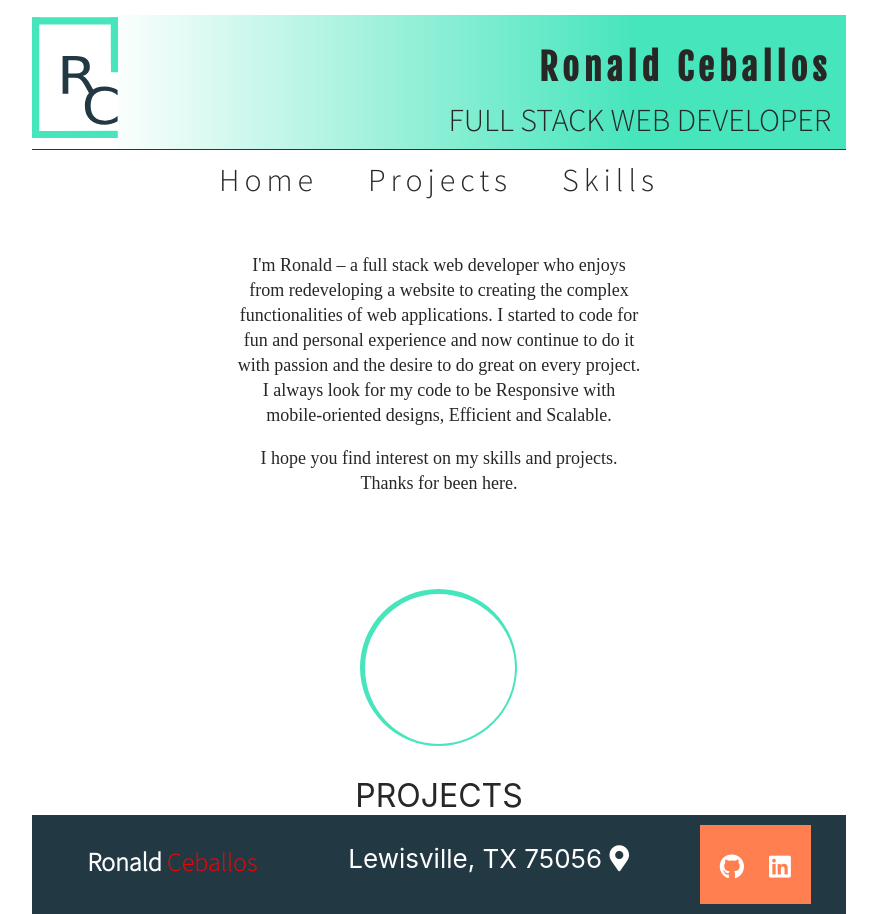
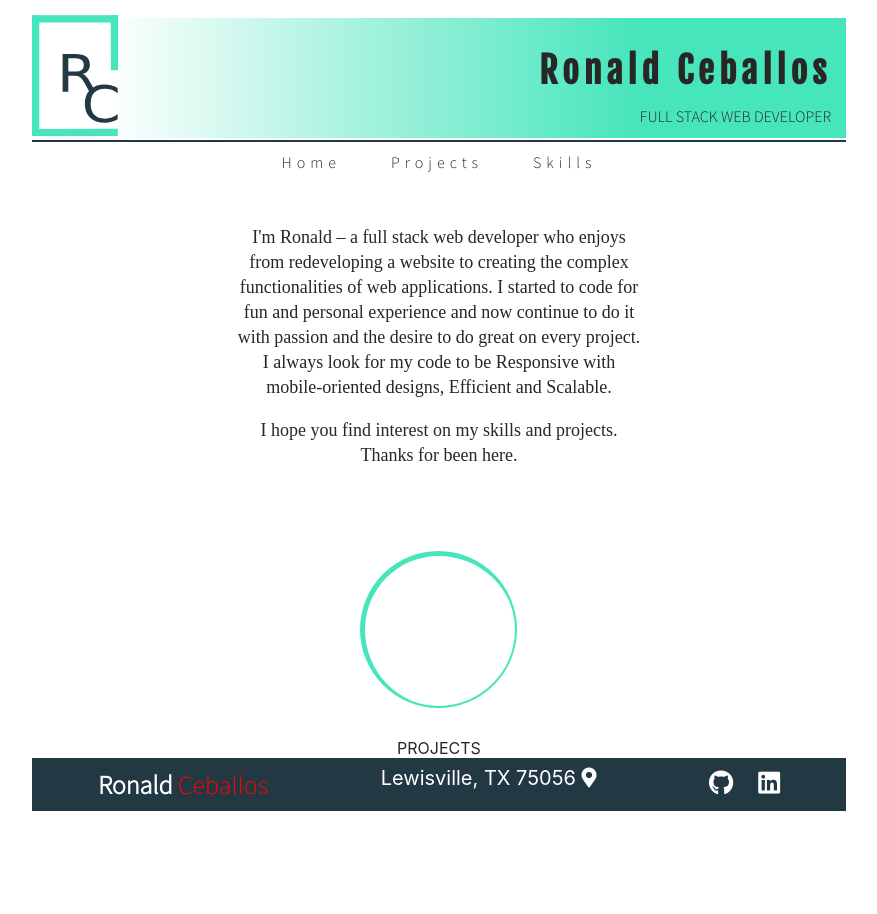
Before and after one commit to Ronald03/r-portfolio, a React (Create React App) app: page / in a window 1280 px wide. Shown: the whole page, without its empty margins (201-1078 px from the left). After the commit the page ends 811 px from the top, so only its background shows below. Built offline with nearby package versions, Linux system fonts and the light colour scheme.

Commit message:
improved appearance

```diff
--- a/src/Components/Footer.js
+++ b/src/Components/Footer.js
@@ -5,13 +5,13 @@ export default function Footer() {
     <div className="main-footer">
       <footer class="footer">
 
-        <div className="footer-trial name-on-footer fontSource center-content">
+        <div className=" name-on-footer fontSource center-content">
         <span id="ronald">Ronald <span id="ceballos">Ceballos</span></span>
         </div>
-        <div className="footer-trial footer-address center-content">
+        <div className="footer-address center-content">
         <span>Lewisville, TX 75056 <i class="fas fa-map-marker-alt"></i></span>
         </div>
-        <div className="footer-trial foot3 social">
+        <div className="social center-content">
           <a href="https://github.com/Ronald03">
             <i class="fab fa-github"></i>
           </a>
@@ -20,16 +20,6 @@ export default function Footer() {
           </a>
         </div>
 
-        {/* <div className="name-on-footer fontSource center-content">
-          <span id="ronald">Ronald <span id="ceballos">Ceballos</span></span>
-        </div>
-
-        <div className="footer-address center-content">
-          <p>Lewisville, TX 75056 <i class="fas fa-map-marker-alt"></i></p>
-        </div>
-
-        <div className="social center-content"><span>Social</span></div>
- */}
        {/*
 
         <div class="footer-address ftr">
--- a/src/Components/Header.js
+++ b/src/Components/Header.js
@@ -11,8 +11,8 @@ export default function Header() {
         </a>
       </div>
 
-      <div className="portName">
-        <div className="name-details">
+      <div className="header-back-color">
+        <div className="name-title">
           <h1 className="name">Ronald Ceballos</h1>
           <span className="fontSource">FULL STACK WEB DEVELOPER</span>
         </div>
--- a/src/index-media.css
+++ b/src/index-media.css
@@ -31,11 +31,11 @@
 		margin: auto;
 	}
 
-	.portName {
+	.header-back-color {
 		margin-top: 10px;
 	}
 
-	.name-details {
+	.name-title {
 		text-align: center;
 	}
 
--- a/src/index.css
+++ b/src/index.css
@@ -39,7 +39,6 @@ code {
   display: flex;
   justify-content: center;
   align-items: center;
-  font-size: 2em;
   color: #272726;
 }
 
@@ -54,7 +53,7 @@ code {
   grid-area: c;
   width: 100%;
 	min-height: calc(100% - 200px);
-	padding-bottom: 10px;
+	/* padding-bottom: 10px; */
 }
 .main-image-profile {
   grid-area: i;
@@ -83,13 +82,13 @@ code {
   width: 100%;
 }
 
-.portName {
+.header-back-color {
   width: 100%;
   padding: 15px;
   background: linear-gradient(to left, #47e5bc 29%, #ffffff 102%);
 }
 
-.name-details {
+.name-title {
   text-align: right;
   line-height: 0.8;
 }
@@ -315,7 +314,7 @@ code {
     grid-template-rows: auto auto auto;
   }
 
-  .footer-trial{
+  footer-trial{
     padding: 20px;
   }
 
@@ -348,13 +347,15 @@ code {
   }
 
   .footer-address {
-    font-size: 26px;
+    font-size: 20px;
     line-height: 1.5px;
     grid-column: 2/3;
+    text-justify: baseline;
   }
 
   .social {
     margin:0 auto 0 auto;
+    grid-column: 3/3;
   }
 
   #social-text {
```
